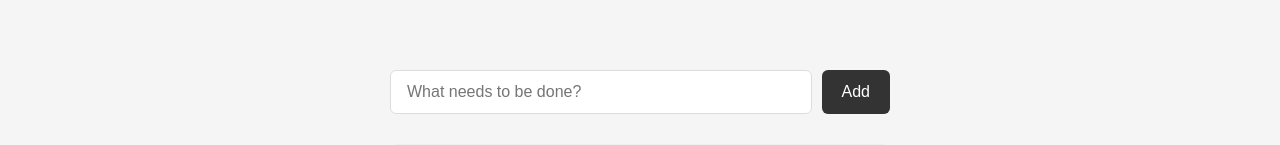
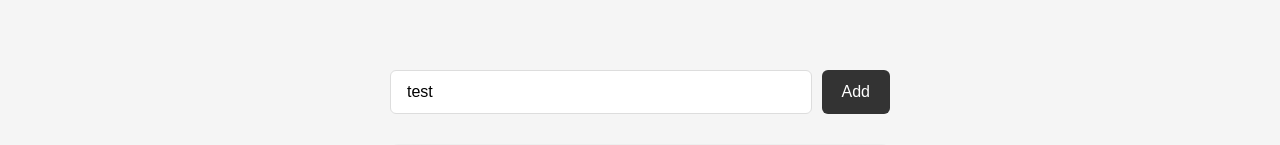
Before and after one commit to mfernandail/todo_react, a React (Vite) app: page / in a window 1280 px wide. Shown: the part 215-360 px from the top of the page. Built offline with nearby package versions, Linux system fonts and the light colour scheme.

Commit message:
Set initial task state to 'test' in TodoForm component

```diff
--- a/src/components/TodoForm.jsx
+++ b/src/components/TodoForm.jsx
@@ -2,7 +2,7 @@ import { useState } from 'react'
 import '../styles/TodoForm.css'
 
 function TodoForm({ addTodo }) {
-  const [task, setTask] = useState('')
+  const [task, setTask] = useState('test')
   const [error, setError] = useState('')
 
   const handleChange = (e) => {
```
